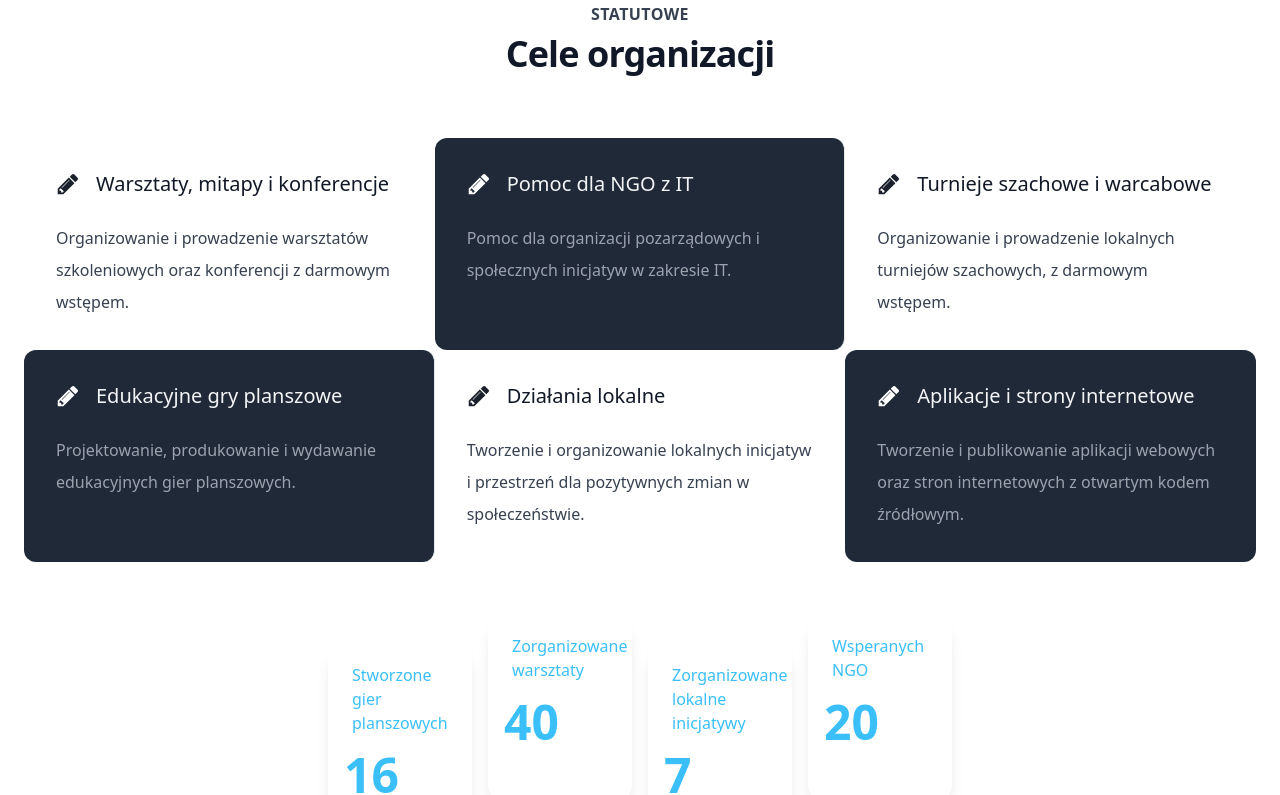
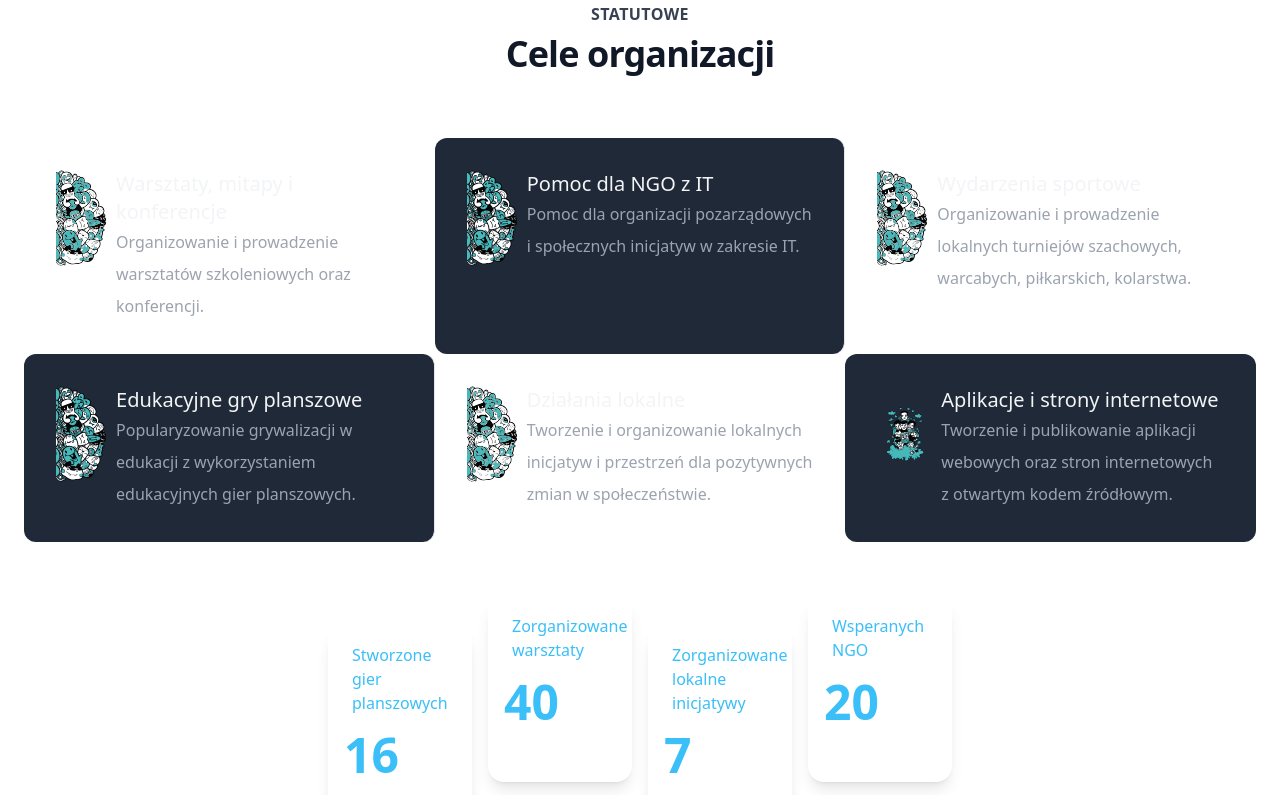
Before and after one commit to oleg-darkdev/darkdev-foundation_landing, a SvelteKit app: page / in a window 1280 px wide. Shown: the part 2340-3135 px from the top of the page. Built offline with nearby package versions, Linux system fonts and the light colour scheme.

Commit message:
refactoring

```diff
--- a/src/components/widgets/sections/GoalsList.svelte
+++ b/src/components/widgets/sections/GoalsList.svelte
@@ -1,130 +1,73 @@
 <div id="about" class="mb-16 text-center">
+	<div class="">
 		<h2 class="text-base font-semibold uppercase tracking-wide text-gray-700">Statutowe</h2>
-	<p class="mt-2 text-3xl font-extrabold leading-8 tracking-tight text-gray-900  sm:text-4xl">
+		<p class="mt-2 text-3xl font-extrabold leading-8 tracking-tight text-gray-900 sm:text-4xl">
 			Cele organizacji
 		</p>
 	</div>
+</div>
 <div class="my-12 flex flex-wrap dark:text-white">
-	<div class="w-full  p-8 md:w-1/2 lg:w-1/3">
-		<div class="mb-6 flex items-center">
-			<svg
-				width="20"
-				height="20"
-				fill="#1a202c"
-				class="h-6 w-6 text-info"
-				viewBox="0 0 1792 1792"
-				xmlns="http://www.w3.org/2000/svg"
-			>
-				<path
-					d="M491 1536l91-91-235-235-91 91v107h128v128h107zm523-928q0-22-22-22-10 0-17 7l-542 542q-7 7-7 17 0 22 22 22 10 0 17-7l542-542q7-7 7-17zm-54-192l416 416-832 832h-416v-416zm683 96q0 53-37 90l-166 166-416-416 166-165q36-38 90-38 53 0 91 38l235 234q37 39 37 91z"
-				/>
-			</svg>
-			<div class="ml-4 text-xl text-gray-900">Warsztaty, mitapy i konferencje</div>
-		</div>
-		<p class="text-md leading-loose text-gray-700">
-			Organizowanie i prowadzenie warsztatów szkoleniowych oraz konferencji z darmowym wstępem.
+	<div class="flex w-full flex-row p-8 md:w-1/2 lg:w-1/3">
+		<img src="/images/goals/workshos.svg" alt="Apps goal img" class="h-24 w-14" />
+
+		<div class="ml-2">
+			<div class="md-4 text-xl text-gray-100">Warsztaty, mitapy i konferencje</div>
+			<p class="text-md leading-loose text-gray-400">
+				Organizowanie i prowadzenie warsztatów szkoleniowych oraz konferencji.
 			</p>
 		</div>
-	<div class="w-full  bg-gray-800 rounded-xl p-8 md:w-1/2 lg:w-1/3 lg:border-r">
-		<div class="mb-6 flex items-center">
-			<svg
-				width="20"
-				height="20"
-				fill="#fff"
-				class="h-6 w-6 text-info"
-				viewBox="0 0 1792 1792"
-				xmlns="http://www.w3.org/2000/svg"
-			>
-				<path
-					d="M491 1536l91-91-235-235-91 91v107h128v128h107zm523-928q0-22-22-22-10 0-17 7l-542 542q-7 7-7 17 0 22 22 22 10 0 17-7l542-542q7-7 7-17zm-54-192l416 416-832 832h-416v-416zm683 96q0 53-37 90l-166 166-416-416 166-165q36-38 90-38 53 0 91 38l235 234q37 39 37 91z"
-				/>
-			</svg>
-			<div class="ml-4 text-xl text-gray-100">Pomoc dla NGO z IT</div>
 	</div>
+	<div class="flex w-full flex-row rounded-xl bg-gray-800 p-8 md:w-1/2 lg:w-1/3 lg:border-r">
+		<img src="/images/goals/workshos.svg" alt="Apps goal img" class="h-24 w-14" />
+
+		<div class="ml-2">
+			<div class="md-4 text-xl text-gray-100">Pomoc dla NGO z IT</div>
 			<p class="text-md leading-loose text-gray-400">
 				Pomoc dla organizacji pozarządowych i społecznych inicjatyw w zakresie IT.
 			</p>
 		</div>
-	<div class="w-full  p-8 md:w-1/2 lg:w-1/3 lg:border-r-0 ">
-		<div class="mb-6 flex items-center">
-			<svg
-				width="20"
-				height="20"
-				fill="#1a202c"
-				class="h-6 w-6 text-info"
-				viewBox="0 0 1792 1792"
-				xmlns="http://www.w3.org/2000/svg"
-			>
-				<path
-					d="M491 1536l91-91-235-235-91 91v107h128v128h107zm523-928q0-22-22-22-10 0-17 7l-542 542q-7 7-7 17 0 22 22 22 10 0 17-7l542-542q7-7 7-17zm-54-192l416 416-832 832h-416v-416zm683 96q0 53-37 90l-166 166-416-416 166-165q36-38 90-38 53 0 91 38l235 234q37 39 37 91z"
-				/>
-			</svg>
-			<div class="ml-4 text-xl text-gray-900">Turnieje szachowe i warcabowe</div>
 	</div>
-		<p class="text-md leading-loose text-gray-700">
-			Organizowanie i prowadzenie lokalnych turniejów szachowych, z darmowym wstępem.
+	<div class="flex w-full flex-row p-8 md:w-1/2 lg:w-1/3 lg:border-r-0">
+		<img src="/images/goals/workshos.svg" alt="Apps goal img" class="h-24 w-14" />
+
+		<div class="ml-2">
+			<div class="md-4 text-xl text-gray-100">Wydarzenia sportowe</div>
+			<p class="text-md leading-loose text-gray-400">
+				Organizowanie i prowadzenie lokalnych turniejów szachowych, warcabych, piłkarskich,
+				kolarstwa.
 			</p>
 		</div>
-	<div class="w-full  bg-gray-800 p-8 md:w-1/2 lg:w-1/3 lg:border-r lg:-0 rounded-xl">
-		<div class="mb-6 flex items-center">
-			<svg
-				width="20"
-				height="20"
-				fill="#fff"
-				class="h-6 w-6 text-info"
-				viewBox="0 0 1792 1792"
-				xmlns="http://www.w3.org/2000/svg"
-			>
-				<path
-					d="M491 1536l91-91-235-235-91 91v107h128v128h107zm523-928q0-22-22-22-10 0-17 7l-542 542q-7 7-7 17 0 22 22 22 10 0 17-7l542-542q7-7 7-17zm-54-192l416 416-832 832h-416v-416zm683 96q0 53-37 90l-166 166-416-416 166-165q36-38 90-38 53 0 91 38l235 234q37 39 37 91z"
-				/>
-			</svg>
-			<div class="ml-4 text-xl text-gray-100">Edukacyjne gry planszowe</div>
 	</div>
-		<p class="text-md leading-loose  text-gray-400">
-			Projektowanie, produkowanie i wydawanie edukacyjnych gier planszowych.
+	<div class="lg:-0 flex w-full flex-row rounded-xl bg-gray-800 p-8 md:w-1/2 lg:w-1/3 lg:border-r">
+		<img src="/images/goals/workshos.svg" alt="Apps goal img" class="h-24 w-14" />
+
+		<div class="ml-2">
+			<div class="md-4 text-xl text-gray-100">Edukacyjne gry planszowe</div>
+			<p class="text-md leading-loose text-gray-400">
+				Popularyzowanie grywalizacji w edukacji z wykorzystaniem edukacyjnych gier planszowych.
 			</p>
 		</div>
-	<div class="w-full  p-8 md:w-1/2 md:-0 lg:w-1/3 lg:-0">
-		<div class="mb-6 flex items-center">
-			<svg
-				width="20"
-				height="20"
-				fill="#1a202c"
-				class="h-6 w-6 text-info"
-				viewBox="0 0 1792 1792"
-				xmlns="http://www.w3.org/2000/svg"
-			>
-				<path
-					d="M491 1536l91-91-235-235-91 91v107h128v128h107zm523-928q0-22-22-22-10 0-17 7l-542 542q-7 7-7 17 0 22 22 22 10 0 17-7l542-542q7-7 7-17zm-54-192l416 416-832 832h-416v-416zm683 96q0 53-37 90l-166 166-416-416 166-165q36-38 90-38 53 0 91 38l235 234q37 39 37 91z"
-				/>
-			</svg>
-			<div class="ml-4 text-xl text-gray-900">Działania lokalne</div>
 	</div>
-		<p class="text-md leading-loose text-gray-700">
+	<div class="md:-0 lg:-0 flex w-full flex-row p-8 md:w-1/2 lg:w-1/3">
+		<img src="/images/goals/workshos.svg" alt="Apps goal img" class="h-24 w-14" />
+
+		<div class="ml-2">
+			<div class="md-4 text-xl text-gray-100">Działania lokalne</div>
+			<p class="text-md leading-loose text-gray-400">
 				Tworzenie i organizowanie lokalnych inicjatyw i przestrzeń dla pozytywnych zmian w
 				społeczeństwie.
 			</p>
 		</div>
-	<div class="w-full bg-gray-800 p-8 md:w-1/2 lg:w-1/3 rounded-xl">
-		<div class="mb-6 flex items-center">
-			<svg
-				width="20"
-				height="20"
-				fill="#fff"
-				class="h-6 w-6 text-info"
-				viewBox="0 0 1792 1792"
-				xmlns="http://www.w3.org/2000/svg"
-			>
-				<path
-					d="M491 1536l91-91-235-235-91 91v107h128v128h107zm523-928q0-22-22-22-10 0-17 7l-542 542q-7 7-7 17 0 22 22 22 10 0 17-7l542-542q7-7 7-17zm-54-192l416 416-832 832h-416v-416zm683 96q0 53-37 90l-166 166-416-416 166-165q36-38 90-38 53 0 91 38l235 234q37 39 37 91z"
-				/>
-			</svg>
-			<div class="ml-4 text-xl text-gray-100">Aplikacje i strony internetowe</div>
 	</div>
+	<div class="flex w-full flex-row rounded-xl bg-gray-800 p-8 md:w-1/2 lg:w-1/3">
+		<img src="/images/goals/local.svg" alt="Local goal img" class="h-24 w-14" />
+
+		<div class="ml-2">
+			<div class="md-4 text-xl text-gray-100">Aplikacje i strony internetowe</div>
 			<p class="text-md leading-loose text-gray-400">
 				Tworzenie i publikowanie aplikacji webowych oraz stron internetowych z otwartym kodem
 				źródłowym.
 			</p>
 		</div>
 	</div>
+</div>
```
Lines whose indentation alone changed are shown as unchanged.
